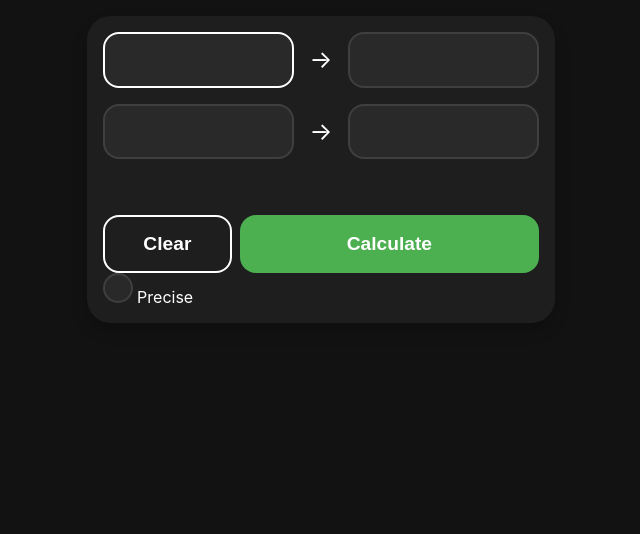
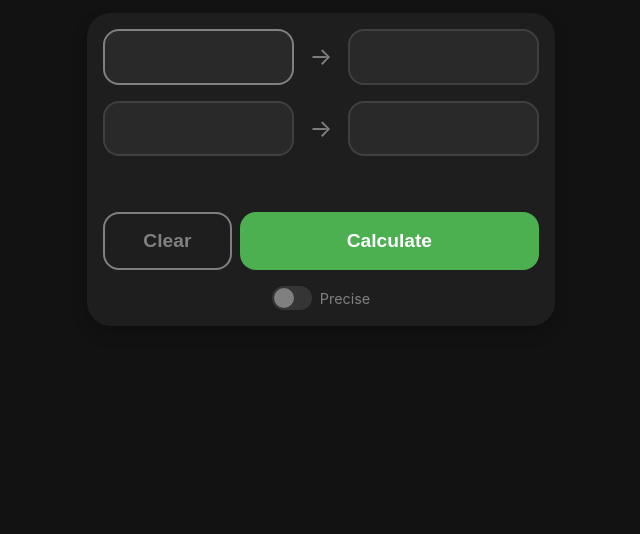
Before and after one commit to purpleglow/rule-of-3, a plain HTML site: page index.html in a window 1280 px wide. Shown: the part 266-800 px from the top of the page, without its empty margins (319-959 px from the left). Drawn offline with Linux system fonts and the light colour scheme.

Commit message:
Updated toggle label and added precise calculation

```diff
--- a/style.css
+++ b/style.css
@@ -1,9 +1,9 @@
 :root {
-    --primary-color: #ffffff;
+    --primary-color: #808080;
     --background: #121212;
     --surface: #1E1E1E;
     --on-surface: #FFFFFF;
-    --error: #CF6679;
+    --error: #ff4444;
 }
 
 * {
@@ -163,3 +163,59 @@ input[type=number] {
 .error-message.show {
     opacity: 1;
 }
+
+.right-buttons {
+    display: flex;
+    align-items: center;
+    gap: 0.5rem;
+    flex: 1;
+}
+
+.toggle {
+    display: flex;
+    align-items: center;
+    gap: 0.5rem;
+    color: var(--primary-color);
+    font-size: 0.9rem;
+    margin-top: 1rem;
+    justify-content: center;
+    cursor: pointer;
+}
+
+.toggle input {
+    display: none;
+}
+
+.toggle-track {
+    position: relative;
+    width: 40px;
+    height: 24px;
+    background: rgba(255,255,255,0.1);
+    border-radius: 34px;
+    transition: 0.3s;
+}
+
+.toggle-track::after {
+    content: "";
+    position: absolute;
+    width: 20px;
+    height: 20px;
+    left: 2px;
+    top: 2px;
+    border-radius: 50%;
+    background: var(--primary-color);
+    transition: 0.3s;
+}
+
+.toggle input:checked + .toggle-track {
+    background: #4CAF50;
+}
+
+.toggle input:checked + .toggle-track::after {
+    transform: translateX(16px);
+    background: white;
+}
+
+.toggle-label {
+    user-select: none;
+}
```
